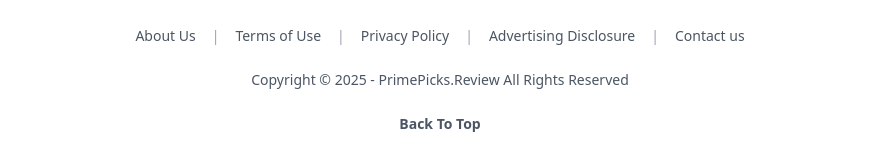
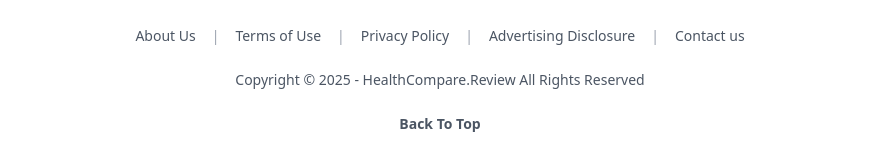
Before and after one commit to bimmer517/builder-quad-comparison-listicle, a React (Vite) app: page / in a window 1280 px wide. Shown: the part 9332-9492 px from the top of the page, without its empty margins (200-1075 px from the left). Built offline with nearby package versions, Linux system fonts and the light colour scheme.

Commit message:
Update Footer copyright for HealthCompare
cgen-ad5ac2f13997460daa87f250b52ae9a6

```diff
--- a/client/components/Footer.tsx
+++ b/client/components/Footer.tsx
@@ -79,7 +79,7 @@ export function Footer() {
           </div>
 
           <p className="text-sm text-gray-600">
-            Copyright © 2025 - PrimePicks.Review All Rights Reserved
+            Copyright © 2025 - HealthCompare.Review All Rights Reserved
           </p>
 
           {/* Back to Top Button */}
```
